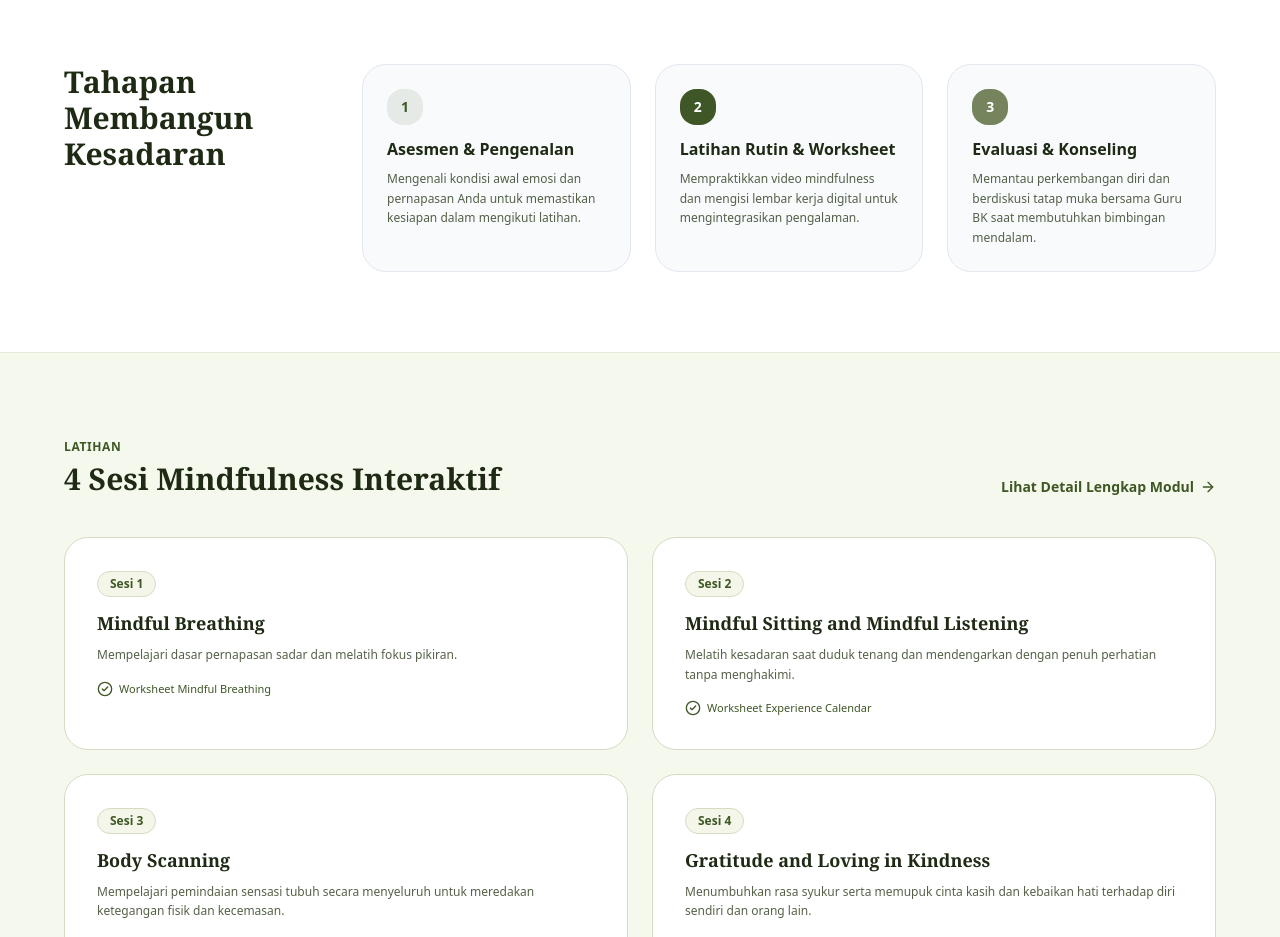
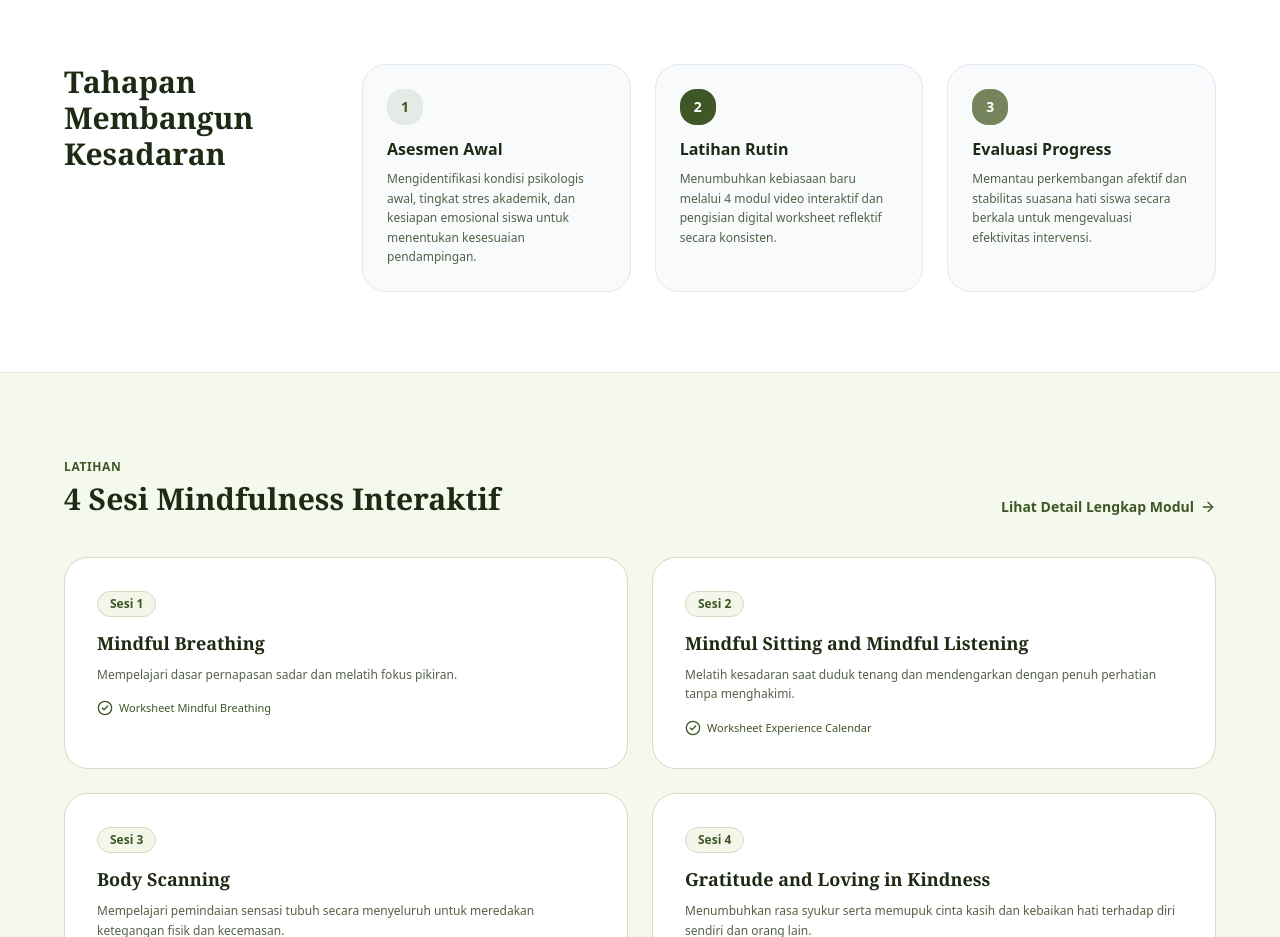
Before and after one commit to kamaludin192/mindfulness.apps, a Next.js app: page / in a window 1280 px wide. Shown: the part 800-1737 px from the top of the page. Built offline with nearby package versions, Linux system fonts and the light colour scheme.

Commit message:
style(landing): update step card titles and descriptions to match program page

```diff
--- a/src/app/page.tsx
+++ b/src/app/page.tsx
@@ -94,9 +94,9 @@ export default function HomePage() {
                   <div className="w-9 h-9 rounded-2xl bg-[#3f5726]/10 text-[#3f5726] flex items-center justify-center font-bold mb-3 text-sm">
                     1
                   </div>
-                  <h3 className="font-bold text-base text-[#1e2a14]">Asesmen & Pengenalan</h3>
+                  <h3 className="font-bold text-base text-[#1e2a14]">Asesmen Awal</h3>
                   <p className="text-xs text-[#2b3a1a]/80 leading-relaxed">
-                    Mengenali kondisi awal emosi dan pernapasan Anda untuk memastikan kesiapan dalam mengikuti latihan.
+                    Mengidentifikasi kondisi psikologis awal, tingkat stres akademik, dan kesiapan emosional siswa untuk menentukan kesesuaian pendampingan.
                   </p>
                 </div>
 
@@ -105,9 +105,9 @@ export default function HomePage() {
                   <div className="w-9 h-9 rounded-2xl bg-[#3f5726] text-white flex items-center justify-center font-bold mb-3 text-sm shadow-xs">
                     2
                   </div>
-                  <h3 className="font-bold text-base text-[#1e2a14]">Latihan Rutin & Worksheet</h3>
+                  <h3 className="font-bold text-base text-[#1e2a14]">Latihan Rutin</h3>
                   <p className="text-xs text-[#2b3a1a]/80 leading-relaxed">
-                    Mempraktikkan video mindfulness dan mengisi lembar kerja digital untuk mengintegrasikan pengalaman.
+                    Menumbuhkan kebiasaan baru melalui 4 modul video interaktif dan pengisian digital worksheet reflektif secara konsisten.
                   </p>
                 </div>
 
@@ -116,9 +116,9 @@ export default function HomePage() {
                   <div className="w-9 h-9 rounded-2xl bg-[#75845c] text-white flex items-center justify-center font-bold mb-3 text-sm shadow-xs">
                     3
                   </div>
-                  <h3 className="font-bold text-base text-[#1e2a14]">Evaluasi & Konseling</h3>
+                  <h3 className="font-bold text-base text-[#1e2a14]">Evaluasi Progress</h3>
                   <p className="text-xs text-[#2b3a1a]/80 leading-relaxed">
-                    Memantau perkembangan diri dan berdiskusi tatap muka bersama Guru BK saat membutuhkan bimbingan mendalam.
+                    Memantau perkembangan afektif dan stabilitas suasana hati siswa secara berkala untuk mengevaluasi efektivitas intervensi.
                   </p>
                 </div>
               </div>
```
